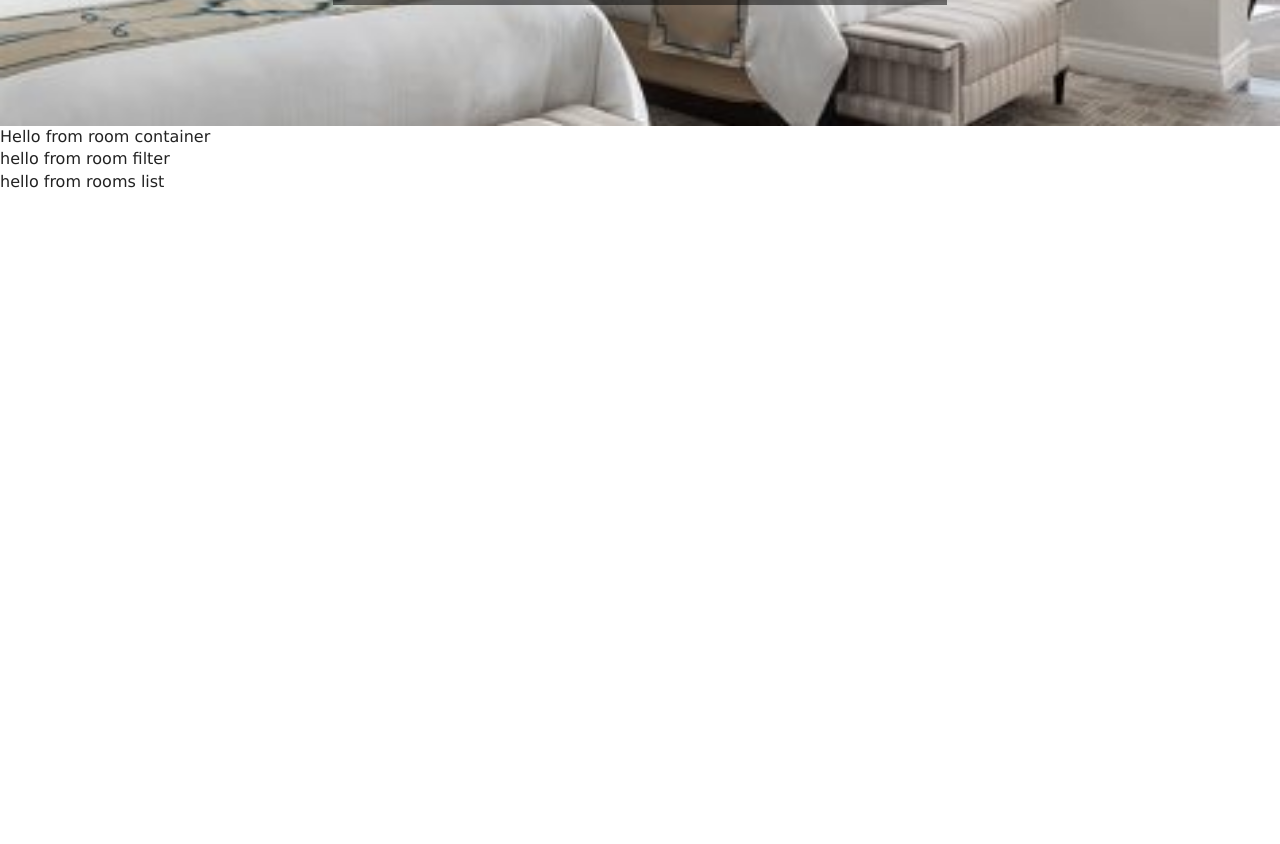
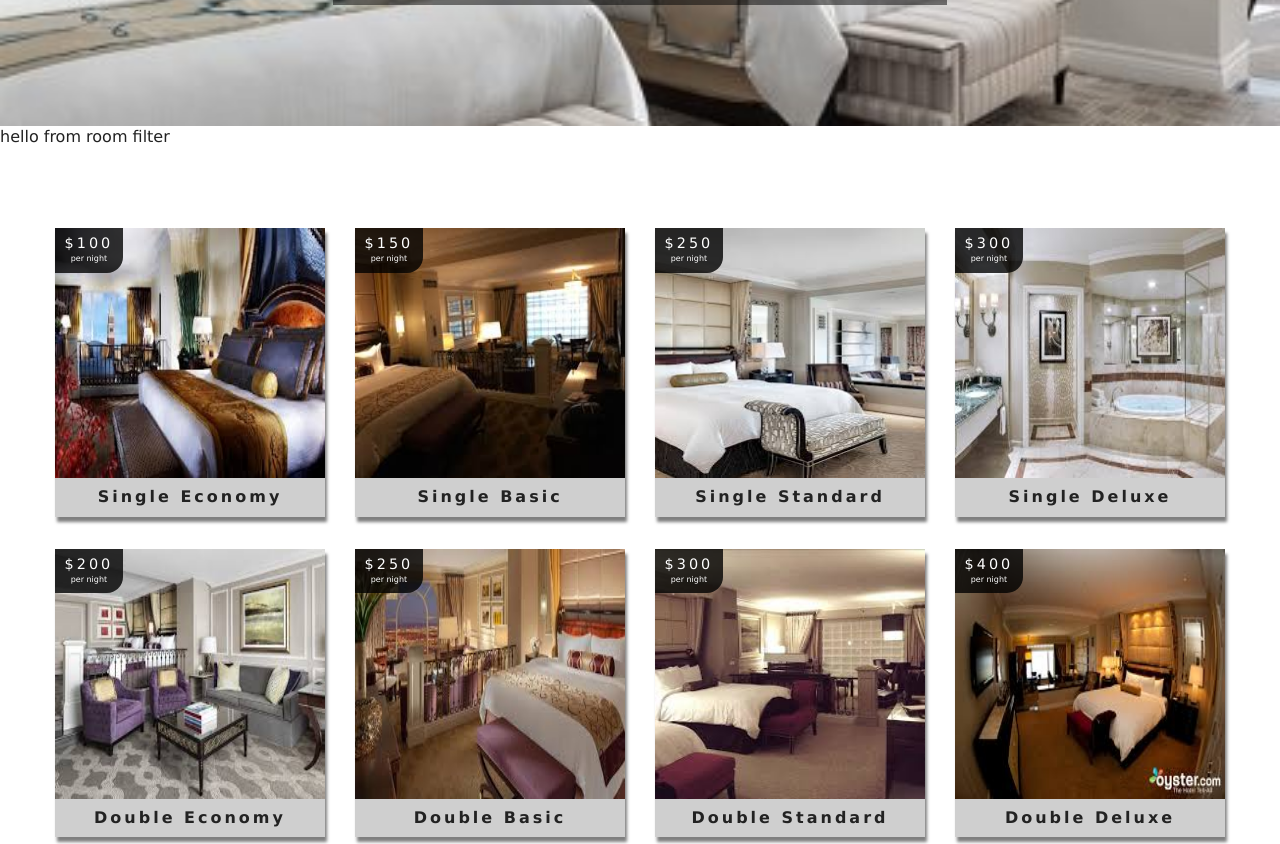
Before and after one commit to dakaras/resort-react-app, a React (Create React App) app: page /rooms in a window 1280 px wide. Shown: the part 420-1264 px from the top of the page. Before the commit the page ends 800 px from the top, so only its background shows below. Built offline with nearby package versions, Linux system fonts and the light colour scheme.

Commit message:
changed Roomslist.js to arrow func

```diff
--- a/src/Context.js
+++ b/src/Context.js
@@ -1,6 +1,5 @@
 import React, { Component } from 'react'
 import items from './data'
-import RoomContainer from './components/RoomContainer'
 
 const RoomContext = React.createContext()
 
@@ -54,6 +53,7 @@
     }
 }
 const RoomConsumer = RoomContext.Consumer
+
 export function withRoomConsumer(Component){
     return function ConsumerWrapper(props){
         return <RoomConsumer>
--- a/src/components/RoomContainer.js
+++ b/src/components/RoomContainer.js
@@ -11,11 +11,10 @@
         return <Loading/>
     }
     return (
-    <div>
-        Hello from room container
+    <>
         <RoomFilter rooms={rooms}/>
         <RoomsList rooms={sortedRooms}/>
-    </div>
+    </>
     )
 }
 export default withRoomConsumer(RoomContainer)
--- a/src/components/RoomsList.js
+++ b/src/components/RoomsList.js
@@ -1,9 +1,23 @@
 import React from 'react'
+import Room from './Room'
 
-export default function RoomsList() {
+const RoomsList = ({rooms}) => {
+if(rooms.length === 0){
     return (
-        <div>
-            hello from rooms list
+        <div className='empty-search'>
+            <h3>no room matches found</h3>
         </div>
     )
 }
+return (
+    <section className="roomslist">
+      <div className="roomslist-center">
+        {rooms.map(item => {
+          return <Room key={item.id} room={item} />;
+        })}
+      </div>
+    </section>
+  );
+}
+
+export default RoomsList
--- a/src/pages/Rooms.js
+++ b/src/pages/Rooms.js
@@ -3,6 +3,7 @@
 import Banner from '../components/Banner'
 import {Link} from 'react-router-dom'
 import RoomContainer from '../components/RoomContainer'
+
 const Rooms = () => {
     return (
         <>
--- a/src/pages/SingleRoom.js
+++ b/src/pages/SingleRoom.js
@@ -1,5 +1,5 @@
 import React, { Component } from 'react'
-import defaultBCG from '../images/details-3.jpg'
+import defaultImg from '../images/details-3.jpg'
 import Hero from '../components/Hero'
 import Banner from '../components/Banner'
 import {Link} from 'react-router-dom'
@@ -11,7 +11,7 @@
         super(props)
         this.state = {
             slug: this.props.match.params.slug,
-            defaultBCG: defaultBCG
+            defaultImg: defaultImg
         }
     }
 
```
